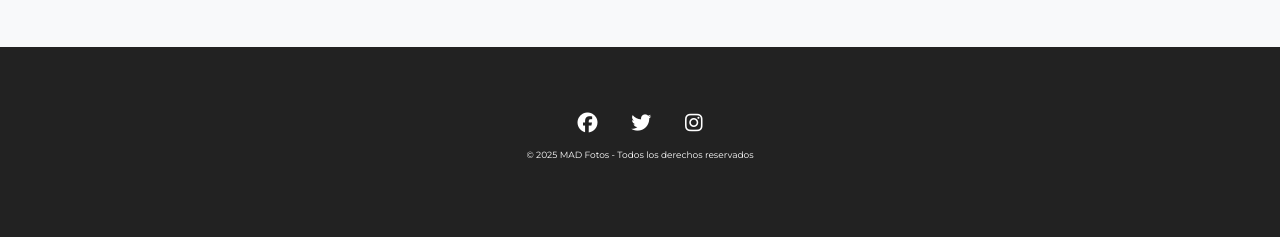
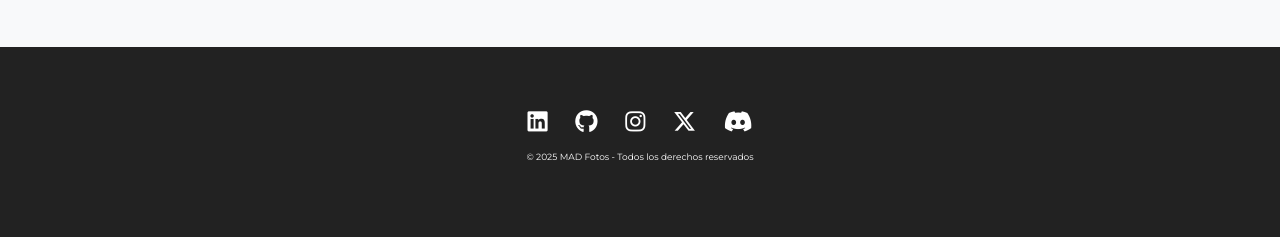
Before and after one commit to miltonfruiz/madfotos, a Flask app: page / in a window 1280 px wide. Shown: the part 3504-3741 px from the top of the page. Run offline with Flask 3, Linux system fonts and the light colour scheme; some libraries are stand-ins or nearby versions; some web fonts are replaced.

Commit message:
Actualización 14/04: Footer básico terminado

```diff
--- a/static/style.css
+++ b/static/style.css
@@ -599,8 +599,8 @@ h2 {
 }
 .social-icons a {
   color: #fff;
-  font-size: 20px;
-  margin: 0 10px;
+  font-size: 23px;
+  margin: 0 7px;
   transition: transform 0.3s ease-in-out, color 0.3s ease-in-out;
 }
 .social-icons a:hover {
--- a/templates/presentacion.html
+++ b/templates/presentacion.html
@@ -506,9 +506,21 @@
     <footer class="footer">
       <div class="footer-container">
         <div class="social-icons">
-          <a href="#"><i class="fa-brands fa-facebook"></i></a>
-          <a href="#"><i class="fa-brands fa-twitter"></i></a>
-          <a href="#"><i class="fa-brands fa-instagram"></i></a>
+          <a href="https://www.linkedin.com/in/miltonfruiz/" target="_blank"
+            ><i class="fa-brands fa-linkedin"></i
+          ></a>
+          <a href="https://github.com/miltonfruiz" target="_blank"
+            ><i class="fa-brands fa-github"></i
+          ></a>
+          <a href="https://www.instagram.com/miltonfrdev/" target="_blank"
+            ><i class="fa-brands fa-instagram"></i
+          ></a>
+          <a href="https://x.com/mfrok24" target="_blank"
+            ><i class="fa-brands fa-x-twitter"></i
+          ></a>
+          <a href="https://discord.gg/k4SzNxKy" target="_blank"
+            ><i class="fa-brands fa-discord"></i
+          ></a>
         </div>
         <div>
           <p class="copyright">
```
